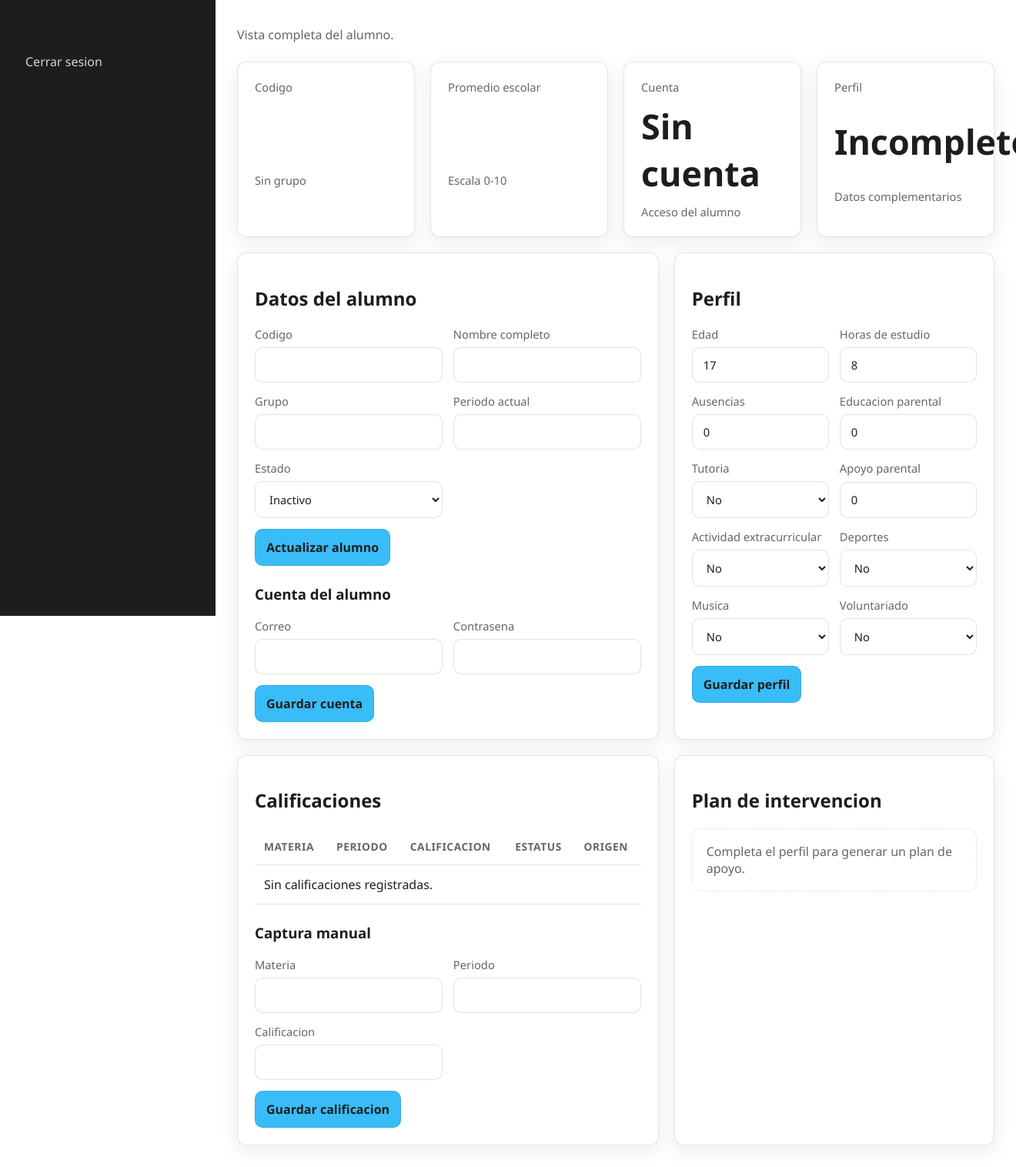
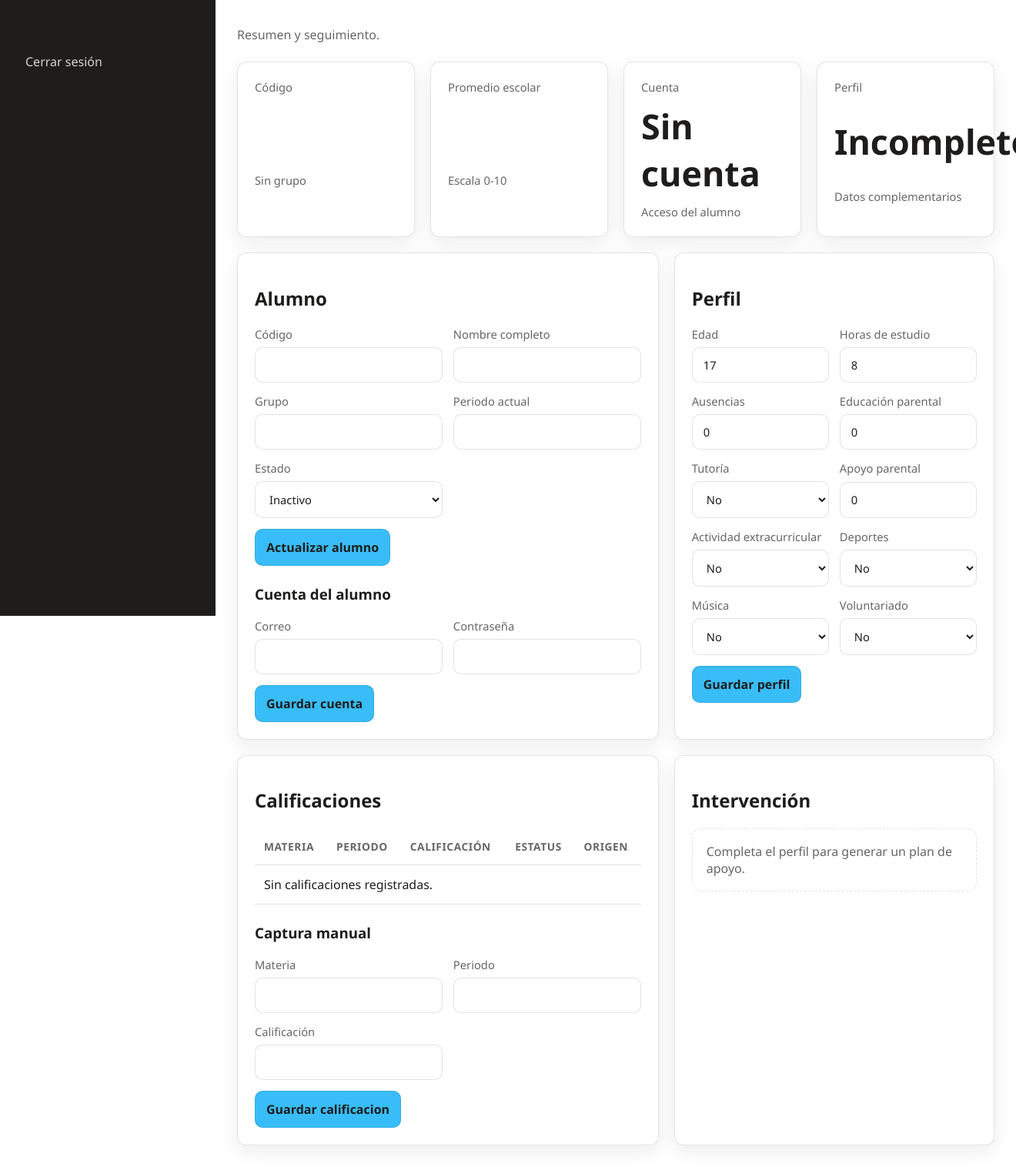
Before and after one commit to Edson-Zepeda/Prepa-Team, a FastAPI app: template web/frontend/templates/admin_student_detail.html in a window 1320 px wide; the page is wider, and only the part inside the window is pictured. Shown: that part at 77% size. Run offline with FastAPI, Linux system fonts and the light colour scheme; the template is opened without the code that fills it, so the values that code supplies are empty; parts of the project's set-up code (start-up, migrations or seed data) failed here and were passed over.

Commit message:
Polish copy and accents across web and papers

```diff
--- a/scripts/smoke_test_web_beta.py
+++ b/scripts/smoke_test_web_beta.py
@@ -152,7 +152,7 @@ def main() -> None:
 
             student_dashboard = client.get("/student/dashboard")
             assert student_dashboard.status_code == 200, student_dashboard.text
-            assert "Intervencion priorizada" in student_dashboard.text, student_dashboard.text
+            assert "Intervención" in student_dashboard.text, student_dashboard.text
 
             me = client.get("/api/student/me")
             assert me.status_code == 200, me.text
@@ -169,7 +169,7 @@ def main() -> None:
             assert admin_login_again.status_code == 200, admin_login_again.text
             admin_student_view = client.get(f"/admin/students/{student_id}")
             assert admin_student_view.status_code == 200, admin_student_view.text
-            assert "Plan de intervencion" in admin_student_view.text, admin_student_view.text
+            assert "Intervención" in admin_student_view.text, admin_student_view.text
 
         print("School web smoke test passed.")
         print(json.dumps(student_body, indent=2, ensure_ascii=False))
--- a/web/backend/app.py
+++ b/web/backend/app.py
@@ -58,7 +58,7 @@ templates.env.filters["risk_badge_class"] = risk_badge_class
 
 app = FastAPI(
     title="Sistema de control escolar",
-    description="Sistema de control escolar con planes de intervencion minima para estudiantes y directivos.",
+    description="Sistema de control escolar con planes de intervención mínima para estudiantes y directivos.",
     version="1.0.0",
 )
 
--- a/web/frontend/templates/admin_dashboard.html
+++ b/web/frontend/templates/admin_dashboard.html
@@ -65,7 +65,7 @@
           </table>
         </div>
       {% else %}
-        <div class="empty">Todavia no hay resultados disponibles.</div>
+        <div class="empty">Todavía no hay resultados disponibles.</div>
       {% endif %}
     </article>
   </section>
@@ -77,7 +77,7 @@
         <table>
           <thead>
             <tr>
-              <th>Codigo</th>
+              <th>Código</th>
               <th>Nombre</th>
               <th>Grupo</th>
               <th>Promedio</th>
--- a/web/frontend/templates/admin_student_detail.html
+++ b/web/frontend/templates/admin_student_detail.html
@@ -2,12 +2,12 @@
 
 {% block title %}{{ student.full_name }} · {{ school_name }}{% endblock %}
 {% block heading %}{{ student.full_name }}{% endblock %}
-{% block subtitle %}Vista completa del alumno.{% endblock %}
+{% block subtitle %}Resumen y seguimiento.{% endblock %}
 
 {% block content %}
   <section class="grid cards-4">
     <article class="card metric-card">
-      <div class="metric-label">Codigo</div>
+      <div class="metric-label">Código</div>
       <div class="metric-value">{{ student.student_code }}</div>
       <div class="metric-meta">{{ student.group_name or "Sin grupo" }}</div>
     </article>
@@ -30,10 +30,10 @@
 
   <section class="grid two-col" style="margin-top:20px;">
     <article class="card">
-      <h2>Datos del alumno</h2>
+      <h2>Alumno</h2>
       <form method="post" action="/admin/students/{{ student.id }}/update">
         <div class="form-grid">
-          <label>Codigo
+          <label>Código
             <input name="student_code" required value="{{ student.student_code }}" />
           </label>
           <label>Nombre completo
@@ -63,7 +63,7 @@
           <label>Correo
             <input name="account_email" type="email" required value="{{ account.email if account else '' }}" />
           </label>
-          <label>Contrasena
+          <label>Contraseña
             <input name="account_password" type="password" required />
           </label>
         </div>
@@ -86,10 +86,10 @@
           <label>Ausencias
             <input name="absences" type="number" min="0" max="30" required value="{{ profile.absences or 0 }}" />
           </label>
-          <label>Educacion parental
+          <label>Educación parental
             <input name="parental_education" type="number" min="0" max="4" required value="{{ profile.parental_education or 0 }}" />
           </label>
-          <label>Tutoria
+          <label>Tutoría
             <select name="tutoring">
               <option value="0" {% if not profile.tutoring %}selected{% endif %}>No</option>
               <option value="1" {% if profile.tutoring == 1 %}selected{% endif %}>Si</option>
@@ -110,7 +110,7 @@
               <option value="1" {% if profile.sports == 1 %}selected{% endif %}>Si</option>
             </select>
           </label>
-          <label>Musica
+          <label>Música
             <select name="music">
               <option value="0" {% if not profile.music %}selected{% endif %}>No</option>
               <option value="1" {% if profile.music == 1 %}selected{% endif %}>Si</option>
@@ -139,7 +139,7 @@
             <tr>
               <th>Materia</th>
               <th>Periodo</th>
-              <th>Calificacion</th>
+              <th>Calificación</th>
               <th>Estatus</th>
               <th>Origen</th>
             </tr>
@@ -176,7 +176,7 @@
           <label>Periodo
             <input name="period" required value="{{ student.current_period or '' }}" />
           </label>
-          <label>Calificacion
+          <label>Calificación
             <input name="grade" type="number" step="0.1" min="0" max="10" required />
           </label>
         </div>
@@ -187,7 +187,7 @@
     </article>
 
     <article class="card">
-      <h2>Plan de intervencion</h2>
+      <h2>Intervención</h2>
       {% if prediction %}
         <div class="stack">
           <div>
--- a/web/frontend/templates/base.html
+++ b/web/frontend/templates/base.html
@@ -22,7 +22,7 @@
             <a href="/student/dashboard" class="{% if request.url.path == '/student/dashboard' %}active{% endif %}">Mi dashboard</a>
             <a href="/student/profile" class="{% if request.url.path == '/student/profile' %}active{% endif %}">Mi perfil</a>
           {% endif %}
-          <a href="/logout">Cerrar sesion</a>
+          <a href="/logout">Cerrar sesión</a>
         </nav>
       </aside>
 
--- a/web/frontend/templates/login.html
+++ b/web/frontend/templates/login.html
@@ -18,7 +18,7 @@
         </article>
 
         <article class="login-panel">
-          <h2>Iniciar sesion</h2>
+          <h2>Iniciar sesión</h2>
           <p class="muted">Accede con tu cuenta.</p>
           {% if error %}
             <div class="flash error">{{ error }}</div>
@@ -27,7 +27,7 @@
             <label>Correo
               <input name="email" type="email" required placeholder="correo@prepateam.mx" />
             </label>
-            <label>Contrasena
+            <label>Contraseña
               <input name="password" type="password" required placeholder="Ingresa tu contrasena" />
             </label>
             <button type="submit">Entrar</button>
--- a/web/frontend/templates/student_profile.html
+++ b/web/frontend/templates/student_profile.html
@@ -19,10 +19,10 @@
         <label>Ausencias
           <input name="absences" type="number" min="0" max="30" required value="{{ profile.absences or 0 }}" />
         </label>
-        <label>Educacion parental
+        <label>Educación parental
           <input name="parental_education" type="number" min="0" max="4" required value="{{ profile.parental_education or 0 }}" />
         </label>
-        <label>Tutoria
+        <label>Tutoría
           <select name="tutoring">
             <option value="0" {% if not profile.tutoring %}selected{% endif %}>No</option>
             <option value="1" {% if profile.tutoring == 1 %}selected{% endif %}>Si</option>
@@ -43,7 +43,7 @@
             <option value="1" {% if profile.sports == 1 %}selected{% endif %}>Si</option>
           </select>
         </label>
-        <label>Musica
+        <label>Música
           <select name="music">
             <option value="0" {% if not profile.music %}selected{% endif %}>No</option>
             <option value="1" {% if profile.music == 1 %}selected{% endif %}>Si</option>
```
Also changed, not shown: docs/API_CONTRACT.md (+2 -2 lines), src/student_success/service.py (+21 -21 lines), web/frontend/templates/student_dashboard.html (+5 -5 lines), 2 other files.
